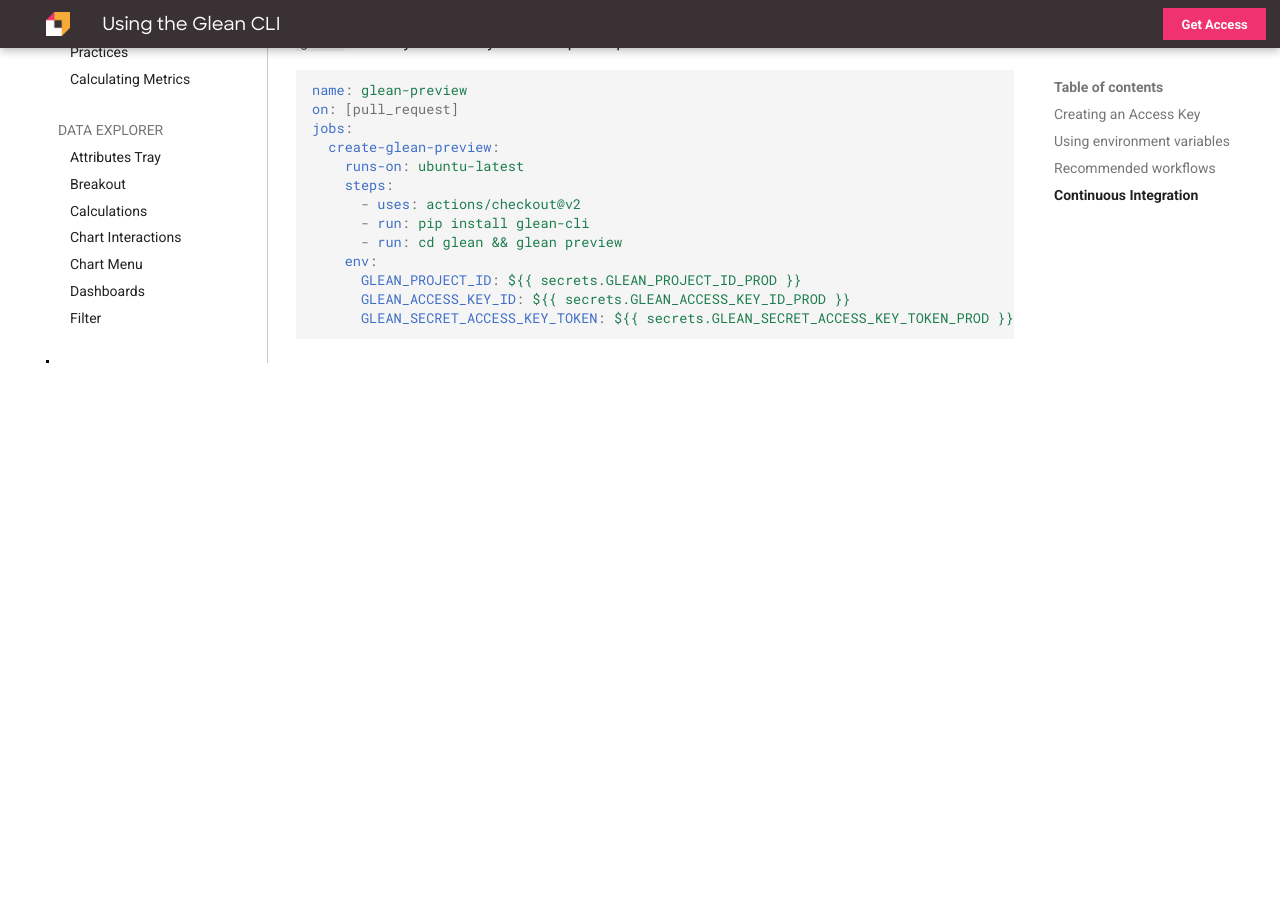
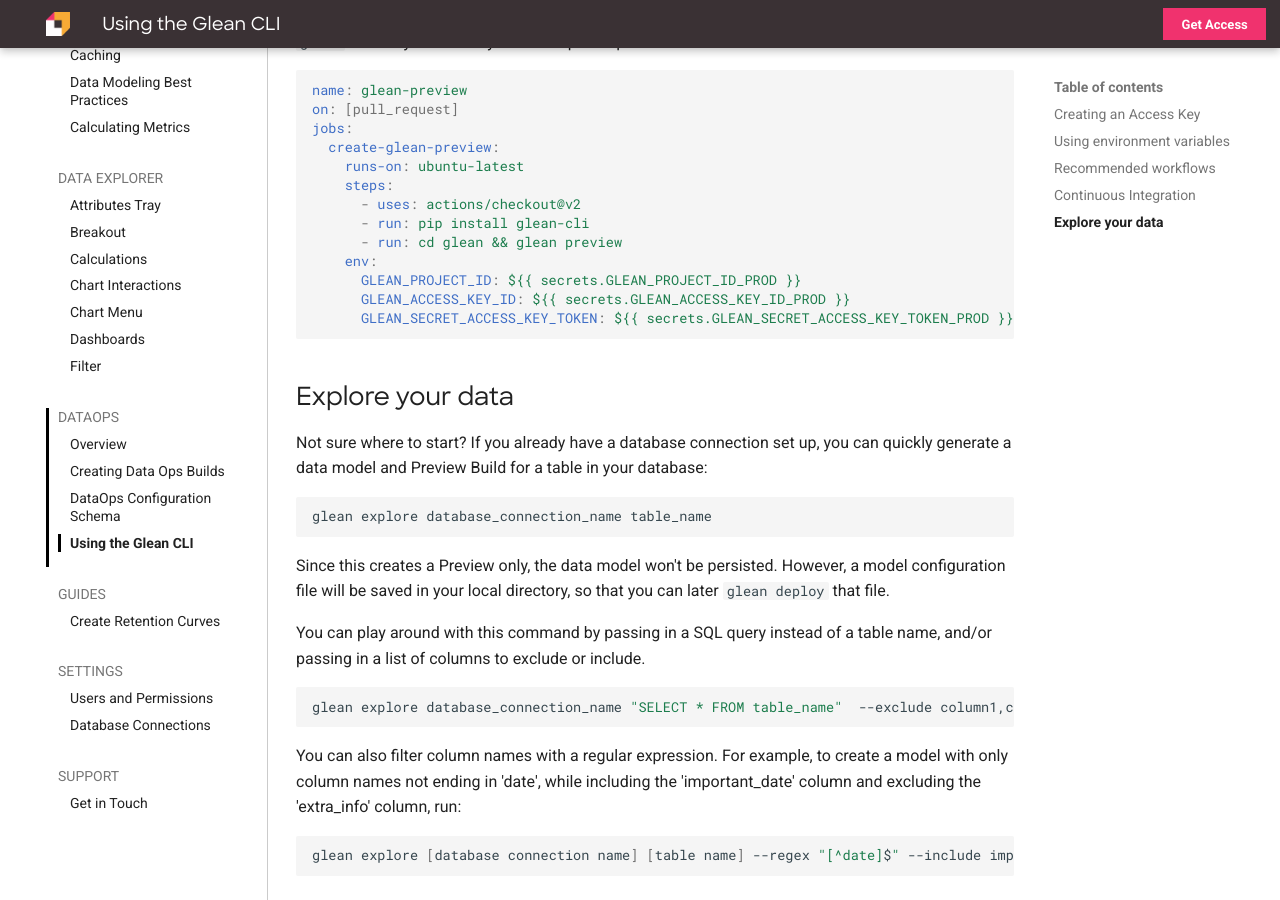
Before and after one commit to gleannyc/documentation, an MkDocs documentation site: the page built from docs/docs/data-ops/Using-the-Glean-CLI.md, in a window 1280 px wide and 900 px high, scrolled down 3267 px. Built offline with MkDocs 1.6.1 and Material for MkDocs 9.7.7, drawn with Linux system fonts in a browser that asks for light colours; before the commit the page ends 3630 px from its top, so only the background shows below that; some of the changed text lies outside the part shown.

Commit message:
Documenting glean explore

````diff
--- a/docs/docs/data-ops/Using-the-Glean-CLI.md
+++ b/docs/docs/data-ops/Using-the-Glean-CLI.md
@@ -1,5 +1,5 @@
 
-The Glean CLI is a [DataOps](index.md)  feature that allows you to create Preview and Deploy builds directly from your terminal or continuous integration system.
+The Glean CLI is a [DataOps](index.md)  feature that allows you to create Preview and Deploy Builds directly from your terminal or continuous integration system.
 
 - Quickstart
 
@@ -13,7 +13,7 @@
     source venv/bin/activate
     pip3 install glean-cli
 
-    # 3. Explore data (can export any resource from glean into this repo):
+    # 3. Preview your configuration files (you can export a configuration file for any glean resource into this folder):
     cd ~/code/my_project/
     glean preview .
     ```
@@ -136,3 +136,21 @@
       GLEAN_ACCESS_KEY_ID: ${{ secrets.GLEAN_ACCESS_KEY_ID_PROD }}
       GLEAN_SECRET_ACCESS_KEY_TOKEN: ${{ secrets.GLEAN_SECRET_ACCESS_KEY_TOKEN_PROD }}
 ```
+
+## Explore your data
+Not sure where to start? If you already have a database connection set up, you can quickly generate a data model and Preview Build for a table in your database:
+
+``` bash
+glean explore database_connection_name table_name
+```
+
+Since this creates a Preview only, the data model won't be persisted. However, a model configuration file will be saved in your local directory, so that you can later `glean deploy` that file.
+
+You can play around with this command by passing in a SQL query instead of a table name, and/or passing in a list of columns to exclude or include.
+``` bash
+glean explore database_connection_name "SELECT * FROM table_name"  --exclude column1,column2,column3
+```
+You can also filter column names with a regular expression. For example, to create a model with only column names not ending in 'date', while including the 'important_date' column and excluding the 'extra_info' column, run:
+``` bash
+glean explore [database connection name] [table name] --regex "[^date]$" --include important_date --exclude extra_info
+```
````
